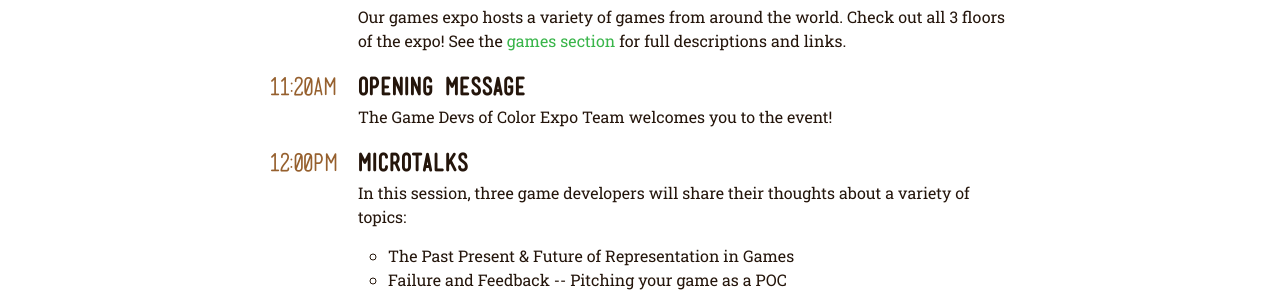
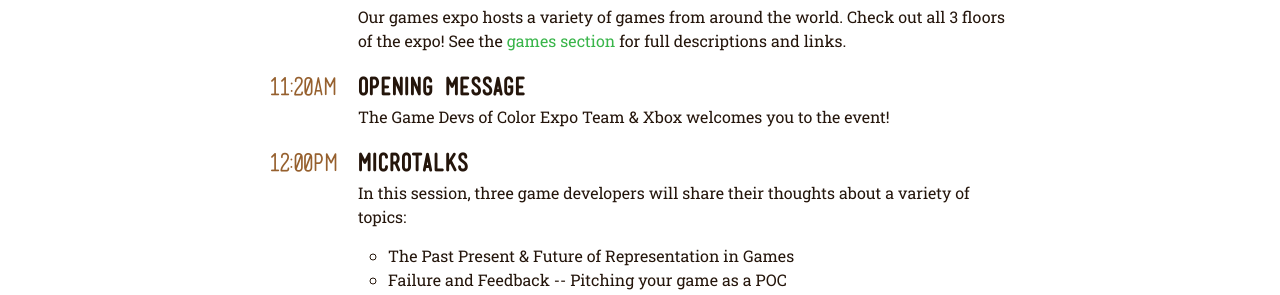
Before and after one commit to BrooklynGamery/gdocexpo, a Jekyll site: the page built from schedule/index.html, in a window 1280 px wide and 900 px high. Shown: the part 340-635 px from the top of the window. Built offline with Jekyll 4.4.1, drawn with Linux system fonts in a browser that asks for light colours.

Commit message:
Updated opening message description

```diff
--- a/_data/talks.yml
+++ b/_data/talks.yml
@@ -4,7 +4,7 @@
 
 - title: Opening message
   time: 11:20AM
-  description: The Game Devs of Color Expo Team welcomes you to the event!
+  description: The Game Devs of Color Expo Team & Xbox welcomes you to the event!
 
 - title: Microtalks
   time: 12:00PM
```
